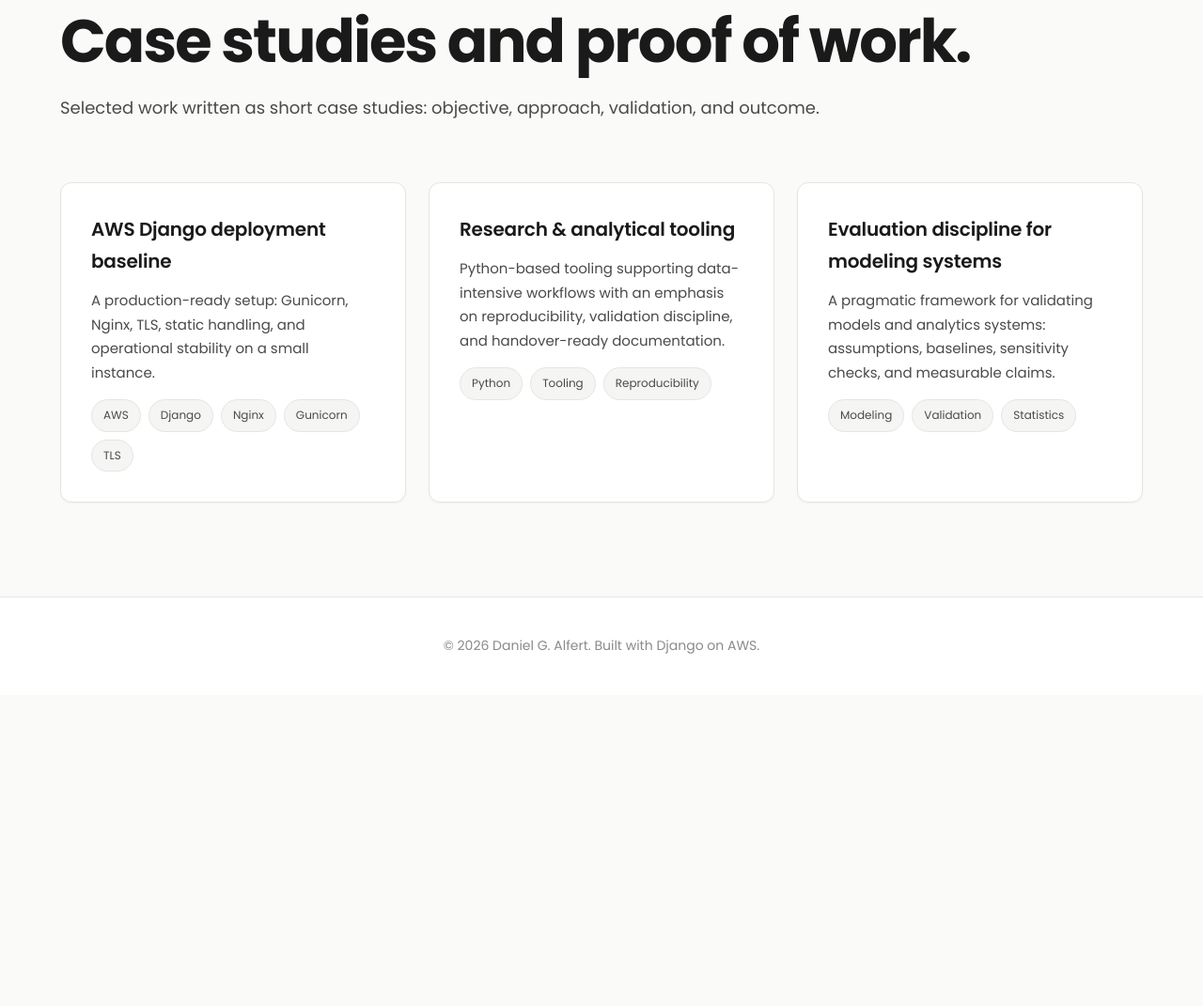
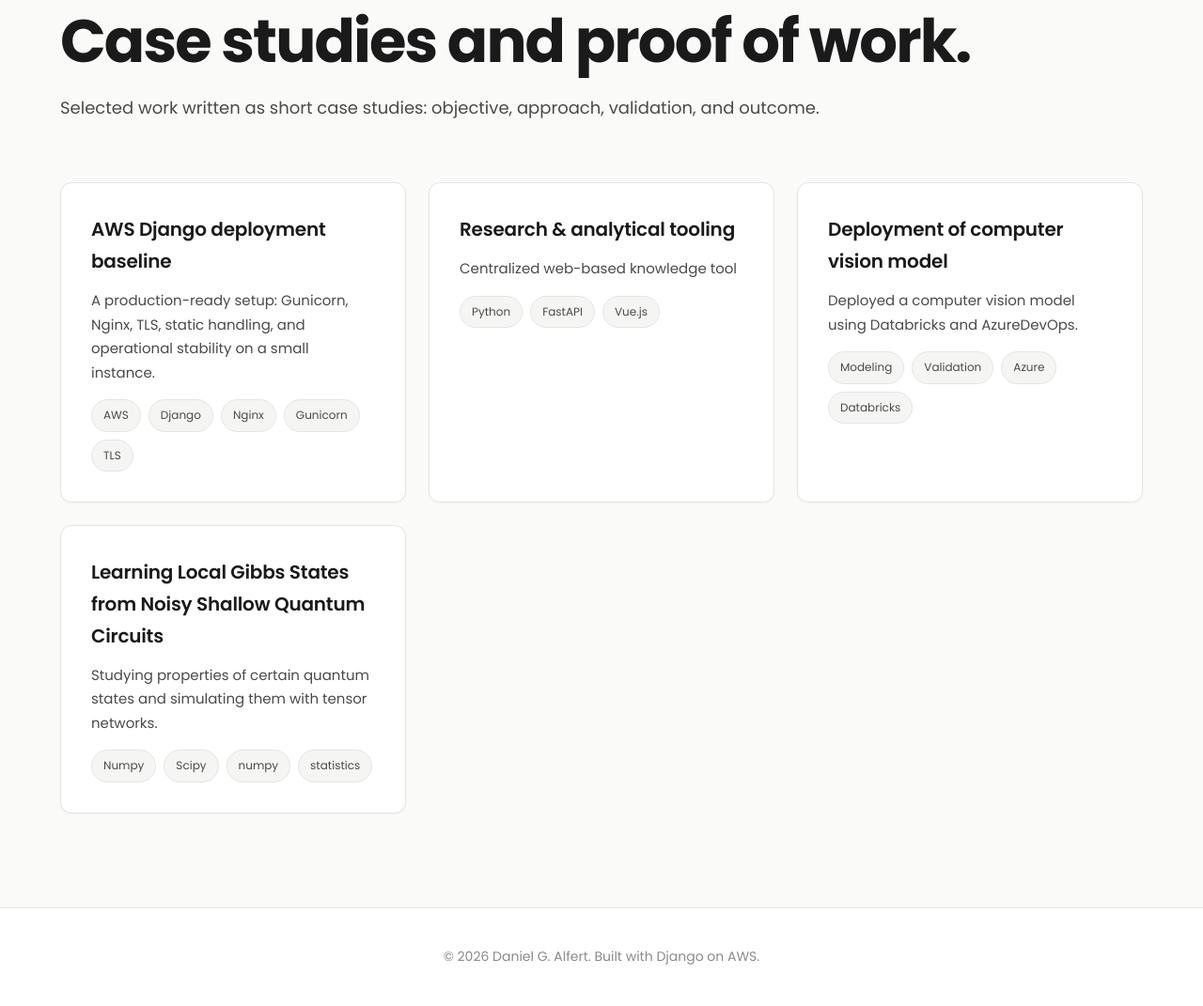
Before and after one commit to danielgalfert/personal-website, a Django app: page /projects/ in a window 1280 px wide. Shown: the part 171-1242 px from the top of the page at 94% size. Before the commit the page ends 867 px from the top, so only its background shows below. Run offline with Django 5.2, Linux system fonts and the light colour scheme.

Commit message:
Add more info

```diff
--- a/personal_site/templates/about.html
+++ b/personal_site/templates/about.html
@@ -4,7 +4,7 @@
 <div class="reading">
   <section class="section" style="margin-top:0;">
     <span class="kicker">About</span>
-    <h1 class="h1">Generalist engineer with quantitative depth.</h1>
+    <h1 class="h1">Graduate with quantitative depth.</h1>
     <p class="lead">
       I work across backend development, data analysis, modeling, and production systems.
       I prefer environments where engineering quality and measurable reasoning both matter.
@@ -36,7 +36,6 @@
       <h3 class="card-title">What this site is</h3>
       <p class="card-text">
         A concise overview of how I think and execute. Projects are written as case studies rather than marketing highlights.
-        The CV page provides a recruiter-friendly reference.
       </p>
     </div>
   </section>
--- a/personal_site/templates/contact.html
+++ b/personal_site/templates/contact.html
@@ -6,7 +6,7 @@
     <span class="kicker">Contact</span>
     <h1 class="h1">Get in touch.</h1>
     <p class="lead">
-      If you would like to discuss a role, a project, or a collaboration, please reach out.
+      If you would like to discuss a role, a project, or a collaboration, please feel free reach out.
     </p>
   </section>
 
@@ -17,7 +17,7 @@
         <p class="card-text">
           <a class="btn secondary" href="mailto:danielgalfert@gmail.com"><span>danielgalfert@gmail.com</span></a>
           <div style="margin-top:16px; color: var(--text-2); font-size:14px; line-height: 1.6;">
-            Best for direct inquiries or follow-ups after reviewing the CV or projects.
+            Best for direct inquiries or follow-ups.
           </div>
         </p>
       </div>
@@ -27,7 +27,7 @@
         <p class="card-text">
           <div style="margin-bottom: 12px;">
             <strong style="color: var(--text);">LinkedIn:</strong>
-            <a href="https://linkedin.com/in/danielgalfert" target="_blank" rel="noopener" style="color: var(--accent);">linkedin.com/in/danielgalfert</a>
+            <a href="https://www.linkedin.com/in/daniel-gonz%C3%A1lvez-alfert-a828931b1/" target="_blank" rel="noopener" style="color: var(--accent);">linkedin.com/in/danielgalfert</a>
           </div>
           <div style="margin-bottom: 16px;">
             <strong style="color: var(--text);">GitHub:</strong>
--- a/personal_site/templates/home.html
+++ b/personal_site/templates/home.html
@@ -8,10 +8,10 @@
     <div class="hero-profile-image hero-profile-placeholder" style="display: none;">DA</div>
 
     <div class="hero-content">
-      <span class="kicker">Quantitative Engineer • Data Systems</span>
+      <span class="kicker">Aspiring Data Scientist & Quantitative developer</span>
       <h1 class="h1">Daniel G. Alfert</h1>
       <p class="lead">
-        Graduate in Computer Science & Mathematics with a focus on quantitative modelling and software tooling.
+        Graduate with a BSc. in Computer Science & Mathematics and an MSc in Quantum Information Science. I focus on quantitative modelling and software tooling.
         Interested in energy markets and trading, where disciplined analytics, modelling, and reliable systems
         uncover signals and manage risk.
       </p>
--- a/personal_site/views.py
+++ b/personal_site/views.py
@@ -2,37 +2,46 @@ from django.conf import settings
 from django.http import HttpResponse, Http404
 from django.shortcuts import render
 
-# Simple in-memory data (replace with DB later if you want)
 PROJECTS = [
     {
         "slug": "aws-django-deployment",
         "title": "AWS Django deployment baseline",
         "summary": "A production-ready setup: Gunicorn, Nginx, TLS, static handling, and operational stability on a small instance.",
         "tags": ["AWS", "Django", "Nginx", "Gunicorn", "TLS"],
-        "problem": "Deploy a personal website with strong defaults: HTTPS, stable process management, correct static handling, and minimal operational overhead.",
-        "approach": "Configured Gunicorn behind Nginx, hardened static serving, added HTTPS, and ensured restart/recovery behavior via systemd. Kept the stack simple and observable.",
+        "problem": "Deploy a personal website with strong defaults: HTTPS, and minimal operational overhead.",
+        "approach": "Configured Gunicorn behind Nginx, set up Github Actions for easier incremental testing, hardened static serving, added HTTPS, and ensured restart/recovery behavior via systemd. Kept the stack simple and observable.",
         "validation": "Verified reverse proxy behavior, local/remote curl checks, correct static permissions, and consistent routing over HTTPS.",
-        "outcome": "A stable, maintainable deployment baseline suitable for extension (projects, CV, content) without re-architecting."
+        "outcome": "A stable, maintainable deployment baseline suitable for extension (projects, CV, content)."
     },
     {
         "slug": "data-driven-tooling",
         "title": "Research & analytical tooling",
-        "summary": "Python-based tooling supporting data-intensive workflows with an emphasis on reproducibility, validation discipline, and handover-ready documentation.",
-        "tags": ["Python", "Tooling", "Reproducibility"],
-        "problem": "Support complex workflows where correctness and clarity matter, and where results must be reproducible and explainable.",
-        "approach": "Built modular analysis utilities and automation scripts with clear interfaces, explicit assumptions, and documented usage patterns.",
+        "summary": "Centralized web-based knowledge tool",
+        "tags": ["Python", "FastAPI", "Vue.js"],
+        "problem": "Researchers needed a tool to store papers, models, academically interesting questions etc.",
+        "approach": "Built modular web-based tool with a tree structure navigation that related the different entity models",
         "validation": "Reproducible runs, sanity checks, and lightweight tests for critical components; focused on avoiding silent failure modes.",
-        "outcome": "A practical toolbox that improves iteration speed while maintaining rigor and traceability."
+        "outcome": "A practical tool that made researchers lives easier."
     },
     {
-        "slug": "model-evaluation-discipline",
-        "title": "Evaluation discipline for modeling systems",
-        "summary": "A pragmatic framework for validating models and analytics systems: assumptions, baselines, sensitivity checks, and measurable claims.",
-        "tags": ["Modeling", "Validation", "Statistics"],
-        "problem": "Avoid over-claiming results and ensure improvements are real, not artifacts of leakage, noise, or poor baselines.",
-        "approach": "Defined evaluation steps: baselines, ablations, sensitivity analysis, and explicit uncertainty where appropriate.",
-        "validation": "Cross-checks across datasets/splits, stress tests of assumptions, and failure-mode exploration.",
-        "outcome": "More trustworthy conclusions and systems that perform reliably under real-world variance."
+        "slug": "computer-vision",
+        "title": "Deployment of computer vision model",
+        "summary": "Deployed a computer vision model using Databricks and AzureDevOps.",
+        "tags": ["Modeling", "Validation", "Azure", "Databricks"],
+        "problem": "A company needed to detect whether their screws were defective.",
+        "approach": "Designed, trained, validated and deployed a computer vision model.",
+        "validation": "Tested the model with actual live footage.",
+        "outcome": "A model that helped saved thousands of dollar in quality assurance."
+    },
+    {
+        "slug": "thesis-project",
+        "title": "Learning Local Gibbs States from Noisy Shallow Quantum Circuits",
+        "summary": "Studying properties of certain quantum states and simulating them with tensor networks.",
+        "tags": ["Numpy", "Scipy", "numpy", "statistics"],
+        "problem": "Evaluate the properties of noisy quantum circuits.",
+        "approach": "Used the tensor network library 'quimb' to approximate the outputs of said circuits and create a conjecture.",
+        "validation": "Was not able to validate the conjecture, but found strong evidence.",
+        "outcome": "Academic report of findings."
     },
 ]
 
```
